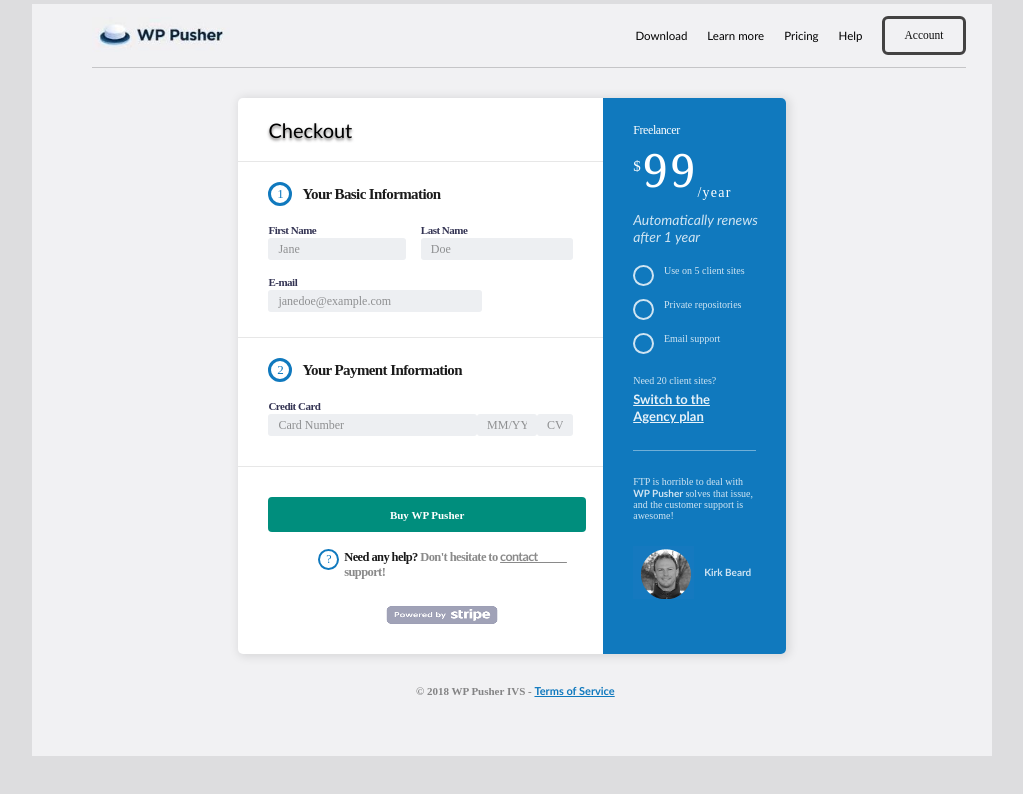
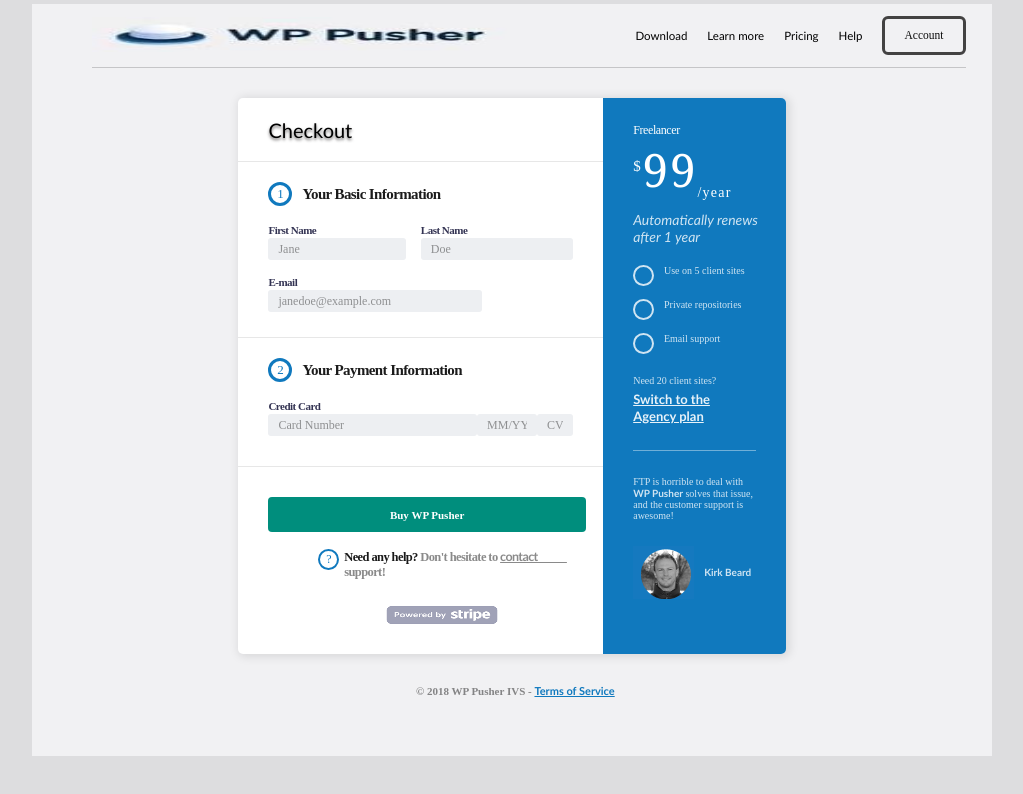
Before and after one commit to rohtec/WebPage-ASS3, a plain HTML site: page index.html in a window 1280 px wide. Shown: the whole page, without its empty margins (128-1151 px from the left). Drawn offline with Linux system fonts and the light colour scheme.

Commit message:
Update style.css
init

```diff
--- a/style.css
+++ b/style.css
@@ -21,7 +21,7 @@ main {
 }
 .logo {
   height: 35px;
-  width:10rem;
+  width: 30rem;
 }
 nav {
   border: 1px solid rgba(24, 23, 23, 0.2);
```
